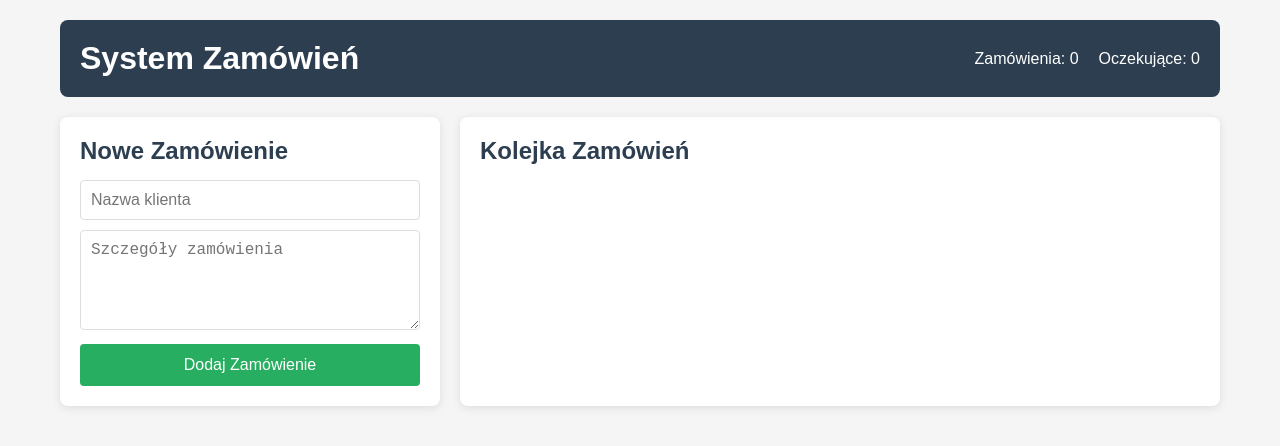
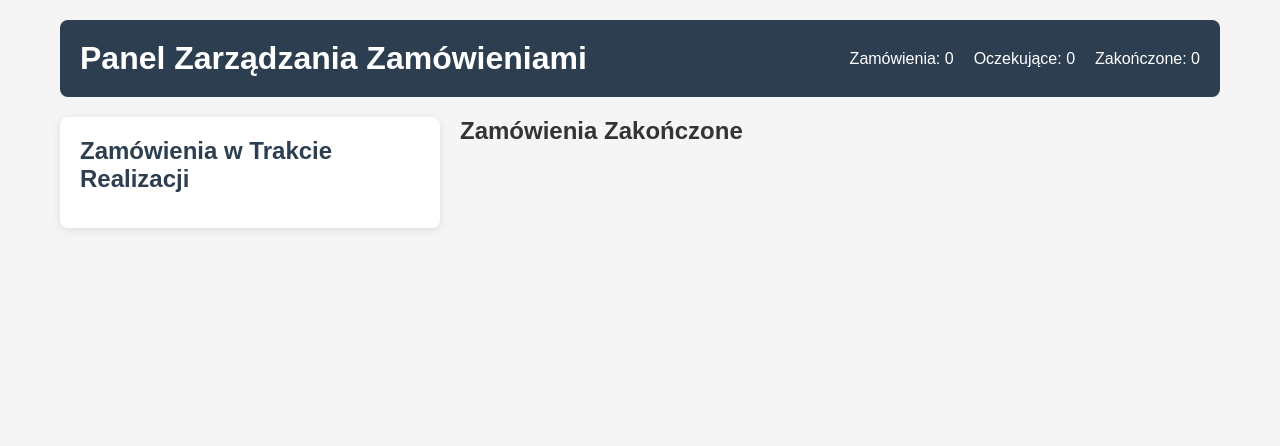
Before and after one commit to PixelZoneInfra/reservation, a plain HTML site: page index.html in a window 1280 px wide. Drawn offline with Linux system fonts and the light colour scheme.

Commit message:
Update index.html

```diff
--- a/index.html
+++ b/index.html
@@ -3,35 +3,37 @@
 <head>
     <meta charset="UTF-8">
     <meta name="viewport" content="width=device-width, initial-scale=1.0">
-    <title>System Zamówień Restauracyjnych</title>
+    <title>Panel Zarządzania Zamówieniami</title>
     <link rel="stylesheet" href="style.css">
+    <link rel="stylesheet" href="panel.css">
 </head>
 <body>
     <div class="container">
         <header>
-            <h1>System Zamówień</h1>
+            <h1>Panel Zarządzania Zamówieniami</h1>
             <div class="stats">
                 <span id="total-orders">Zamówienia: 0</span>
                 <span id="pending-orders">Oczekujące: 0</span>
+                <span id="completed-orders">Zakończone: 0</span>
             </div>
         </header>
 
         <div class="orders-container">
-            <div class="new-order-form">
-                <h2>Nowe Zamówienie</h2>
-                <input type="text" id="customer-name" placeholder="Nazwa klienta">
-                <textarea id="order-details" placeholder="Szczegóły zamówienia"></textarea>
-                <button onclick="addOrder()">Dodaj Zamówienie</button>
+            <div class="orders-queue">
+                <h2>Zamówienia w Trakcie Realizacji</h2>
+                <div id="orders-list"></div>
             </div>
 
-            <div class="orders-queue">
-                <h2>Kolejka Zamówień</h2>
-                <div id="orders-list"></div>
+            <div class="completed-orders-section">
+                <h2>Zamówienia Zakończone</h2>
+                <div id="completed-orders-list"></div>
             </div>
         </div>
     </div>
 
     <div id="alert-overlay" class="alert-overlay"></div>
+
     <script src="script.js"></script>
+    <script src="panel.js"></script>
 </body>
 </html>
```
